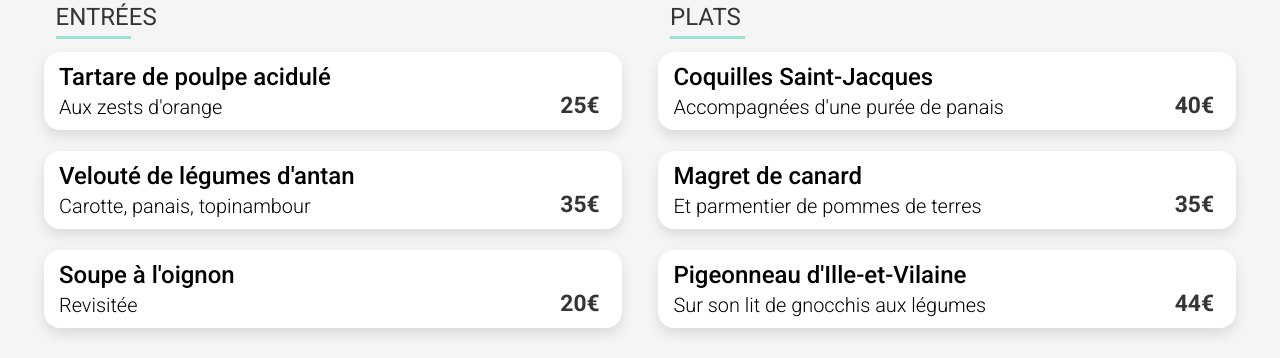
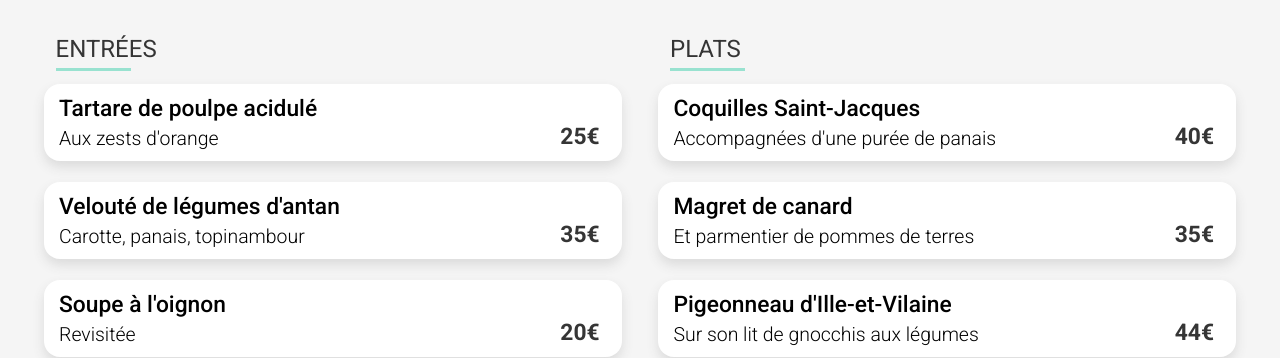
Before and after one commit to jp899/jp899_3_04032021, a website: page html/a_la_francaise.html in a window 1280 px wide. Shown: the part 447-805 px from the top of the page. Drawn offline with Linux system fonts and the light colour scheme; a web font is replaced by a local one.

Commit message:
Terminé mais loader rame sur chrome

```diff
--- a/sass/base/_base.scss
+++ b/sass/base/_base.scss
@@ -5,9 +5,11 @@
 
 
 body{
-    margin:0;
     z-index:0;
     position:relative;
+    width:100%;
+    max-width:map-get($breakpoints, desktop-large-min);
+    margin:auto;
 }
 
 
--- a/sass/base/_typography.scss
+++ b/sass/base/_typography.scss
@@ -3,7 +3,7 @@
 //--------------------------------//
 
 
-//Récupération polices : Roboto (taille 300, 400, 600 et 700) et Shrikland (1 seule taille dispo)
+//Récupération polices : Roboto (taille 300, 400, 500 et 700) et Shrikland (1 seule taille dispo)
 @import url('https://fonts.googleapis.com/css2?family=Roboto:wght@300;400;500;700&family=Shrikhand&display=swap');
 
 *{
--- a/sass/components/_button.scss
+++ b/sass/components/_button.scss
@@ -10,6 +10,7 @@
     @include box-shadow(25%);
 
     &:hover{
+        //Au survol la couleur de background s'éclaircit et l'ombre portée est plus sombre
         background: linear-gradient(175deg, lighten($color-secondary, 5%), lighten($color-primary,5%) );
         @include box-shadow(40%);
     }
--- a/sass/components/_dish.scss
+++ b/sass/components/_dish.scss
@@ -1,4 +1,5 @@
 
+//Animation de rotation de l'icone de validation
 @keyframes rotator{
     0%{}
     100%{transform:rotate(360deg);}
@@ -8,8 +9,8 @@
     background-color: white;
     @include box-shadow;
     border-radius: 16px;
+
     margin-bottom:16px;
-
     @include tablet{
         margin-bottom: 21px;
     }
@@ -32,8 +33,8 @@
         white-space: nowrap;//pas de retour à la ligne automatique
 
         box-sizing:border-box;
+
         padding: 11px 13px 11px 13px;
-
         @include tablet{
             padding-left: 25px;
         }
@@ -53,20 +54,21 @@
             //On cache le texte qui dépasse et on met des points de suspension
             overflow: hidden;
             text-overflow: ellipsis;
+
             @include desktop{
-                font-size:1rem;
+                font-size:0.95rem;
             }
         }
 
         p{
             margin:0;
             font-weight:300;
-            font-size:0.95rem;
-
             overflow: hidden;
             text-overflow: ellipsis;
+
+            font-size:0.95rem;
             @include desktop{
-                font-size:0.83rem;
+                font-size:0.81rem;
             }
         }
 
@@ -85,16 +87,20 @@
     }
 
     &__tick{
+        //Dans l'état initial l'icone de validation est masquée (car décalée à droite en dehors de l'élément)
         width:60px;
         margin-right:-60px;
-
         @include tablet{
             width:90px;
             margin-right:-90px;
         }
-        @include desktop{
+        @include desktop-small{
             width:90px;
             margin-right:-90px;
+        }
+        @include desktop-large{
+            width:75px;
+            margin-right:-75px;
         }
 
         display:flex;
@@ -109,10 +115,13 @@
     }
 
     &:hover{
+
         .dish__tick{
+            //L'icone de validation apparait en se décalant vers la gauche
             margin-right:0;
 
             &__icon{
+                //En même temps l'icone fait une rotation sur elle même
                 animation: rotator 350ms 150ms ease-in-out both;
             }
         }
--- a/sass/components/_heart.scss
+++ b/sass/components/_heart.scss
@@ -11,7 +11,7 @@
     cursor:pointer;
 
 
-    //Cible l'icone définie en html (coeur creux)
+    //ce pseudoselecteur cible l'icone définie en html (coeur creux)
     &::before{
         opacity:1;
         transition: opacity 1000ms ease-in-out;
@@ -19,7 +19,8 @@
 
 
     &::after{
-        // Insertion d'un coeur plein (weight=900 pour spécifier le style désiré : Solid)
+        // Insertion d'un coeur plein coloré (weight=900 pour spécifier le style désiré : Solid)
+        // celui-ci est transparent de base et deviens opaque en hover
         font-family:"Font Awesome 5 Free";
         content:"\f004";
         font-weight:900;
@@ -31,8 +32,10 @@
 
         // Appliquer un dégradé de couleur sur le coeur plein inséré
         background: linear-gradient(45deg, $color-secondary, $color-primary );
+        //On applique le background au contenu de l'élément et on rend la couleur de ce contenu transparent
+        //pour ne voir que le background à travers le contenu de l'élément
         -webkit-background-clip: text;
-        -webkit-text-fill-color: transparent;
+        color:transparent;
 
         opacity:0;
         transition: opacity 1000ms ease-in-out;
@@ -48,6 +51,7 @@
         }
 
         &::after{
+            //Le coeur plein coloré deviens opaque
             opacity:1;
         }
     }
--- a/sass/components/_restaurant-card.scss
+++ b/sass/components/_restaurant-card.scss
@@ -20,9 +20,9 @@
     }
     @include desktop-large{
         width:47%;
-        height: 350px;
+        height: 400px;
         border-radius: 30px;
-        margin-bottom: 35px;
+        margin-bottom: 60px;
     }
 
 
@@ -45,6 +45,9 @@
         img{
             width:100%;
             height:70%;
+            @include desktop-large{
+                height:75%;
+            }
             object-fit:cover;
             border-top-left-radius: 22px;
             border-top-right-radius: 22px;
@@ -91,8 +94,11 @@
         color: scale-color($color-tertiary, $lightness: -55%);
         padding:6px 11px 6px 11px;
         border-radius:2px;
+        font-weight:500;
         font-size:0.85rem;
-        font-weight:500;
+        @include desktop-large{
+            font-size:1rem;
+        }
     }
 
 }
--- a/sass/components/_step.scss
+++ b/sass/components/_step.scss
@@ -68,7 +68,7 @@
         width:12%;
     }
 
-    //Icone téléphone un peu plus gros, pour être du même ordre de grandeur que les autres icones
+    //Icone téléphone un peu plus gros, pour être du même ordre de taille que les autres icones
     .fa-mobile-alt{
         font-size:1.35rem;
     }
--- a/sass/layout/_header.scss
+++ b/sass/layout/_header.scss
@@ -10,8 +10,18 @@ header{
     padding-bottom:15px;
 
     .header__logo{
+        padding-bottom:0;
+
         width:43%;
-        padding-bottom:0;
+        @include tablet{
+            width:35%;
+        }
+        @include desktop-small{
+            width:30%;
+        }
+        @include desktop-large{
+            width:25%;
+        }
     }
 
     nav{
--- a/sass/layout/_sections.scss
+++ b/sass/layout/_sections.scss
@@ -107,6 +107,13 @@
 
 .restaurant-introducer{
     height:290px;
+
+    @include desktop-small{
+        height:350px;
+    }
+    @include desktop-large{
+        height:420px;
+    }
     position: relative;
 
     img{
@@ -141,7 +148,7 @@
 
 }
 
-
+//Effet d'apparition progressive des différents plats au sein d'une même section
 @keyframes appear{
     0%{
         opacity:0;
@@ -178,6 +185,8 @@
 
     }
     @include desktop-large{
+        padding-left:2%;
+        padding-right:2%;
         display:flex;
         flex-direction: row;
         flex-wrap: wrap;
@@ -194,7 +203,7 @@
        width:47%;
     }
     @include desktop-large{
-        width:30.5%;
+        width:32%;
     }
 
 
@@ -222,7 +231,6 @@
 
         padding-bottom:1px;
 
-
         > .dish{
             @include async-animate(4, appear, 700ms, 200ms, ease-in-out, both );
         }
--- a/sass/pages/_main-page.scss
+++ b/sass/pages/_main-page.scss
@@ -58,7 +58,6 @@
 }
 
 .main-page{
-    margin:0;
     z-index:0;
     position:relative;
 
@@ -83,20 +82,21 @@
             position:relative;
             margin:0;
             padding:0;
-            width:185px;
+            width:190px;
             height:75px;
             margin-top:-75px;
 
-            // Agrandissement de l'animation avec l'augmentation de résolution
+            // Agrandissement de l'animation avec l'augmentation de la largeur d'écran
             @include tablet{
-                transform:scale(1.5);
+                transform:scale(1.3);
             }
             @include desktop-small{
-                transform:scale(2);
+                transform:scale(1.3);
             }
-            @include desktop-large{
-                transform:scale(2.5);
-            }
+            // @include desktop-large{
+            //     transform:scale(1.5);
+            // }
+
 
         }
 
--- a/sass/utils/_variables.scss
+++ b/sass/utils/_variables.scss
@@ -31,7 +31,7 @@ $base-font-size:(
     mobile: medium,
     tablet: x-large,
     desktop-small: x-large,
-    desktop-large: xx-large,
+    desktop-large: x-large,
 );
 
 
@@ -40,5 +40,5 @@ $base-font-size:(
 $breakpoints: (
     mobile-max: 767.99px,
     tablet-portrait-max: 991.99px,
-    desktop-large-min: 1400px
+    desktop-large-min: 1500px
 );
```
Also changed, not shown: css/main.css, 1 other file.
